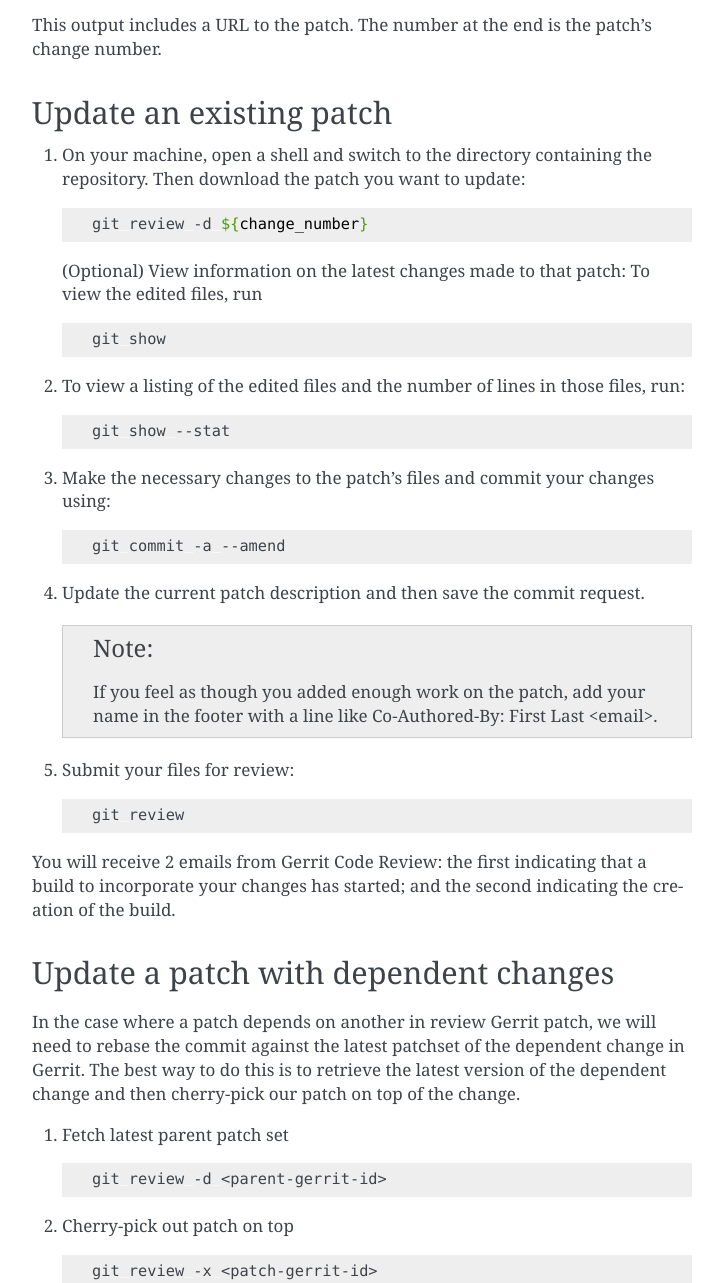
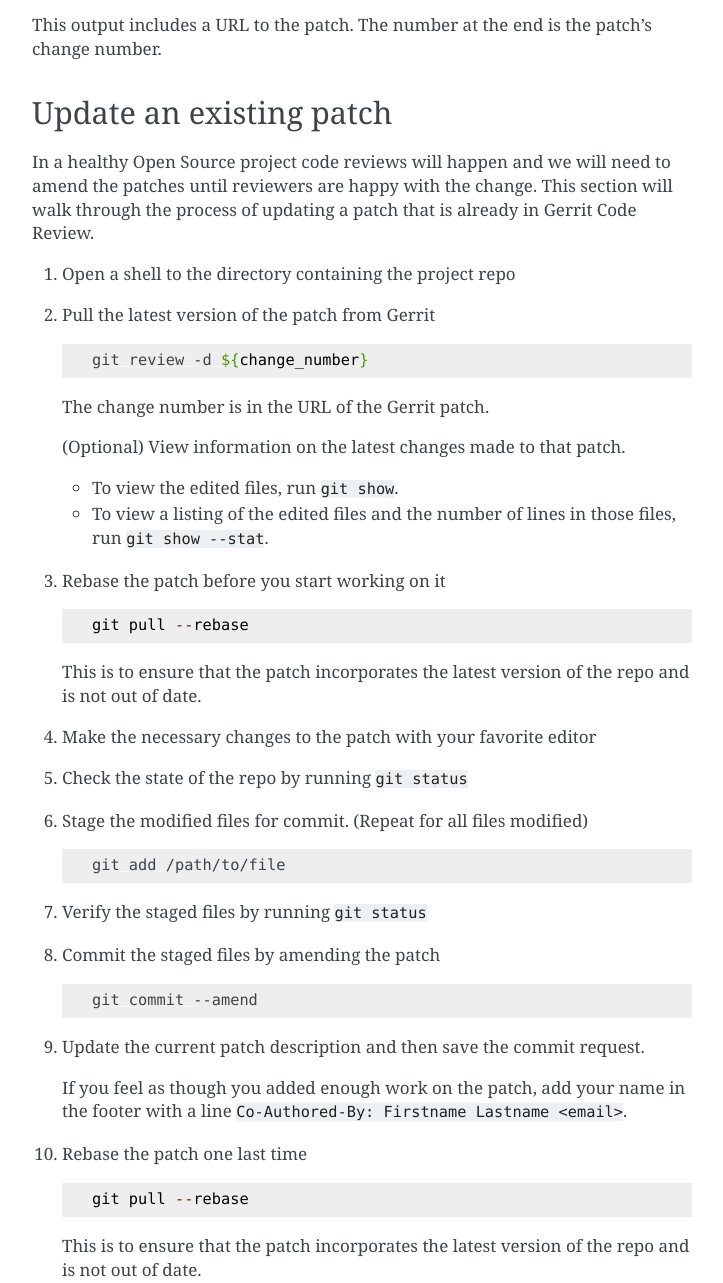
Before and after one commit to lfit/releng-docs, a Sphinx documentation site: the page built from docs/gerrit.rst, in a window 1280 px wide and 1400 px high, scrolled down 5549 px, cut to the strip 117-1400 px from the top of the window. Shown: the whole strip, without its empty margins (388-1111 px from the left). Built offline with Sphinx 7.4.7, drawn with Linux system fonts in a browser that asks for light colours; some of the changed text lies outside the part shown.

Commit message:
Improve 'Update an existing patch' section
Add more details and reword some of the sections so that it is more
complete. Pull in some information from the OpenDaylight docs wiki
https://wiki.opendaylight.org/view/Documentation/Tools#Common_Doc_Tasks

Issue: https://jira.opendaylight.org/browse/DOCS-41
Change-Id: Ie683c4cea16be40525e8af6788e884fafc3d2e86
Signed-off-by: Thanh Ha <thanh.ha@linuxfoundation.org>

```diff
--- a/docs/gerrit.rst
+++ b/docs/gerrit.rst
@@ -269,38 +269,63 @@ change number.
 Update an existing patch
 ========================
 
-#. On your machine, open a shell and switch to the directory containing the repository. Then
-   download the patch you want to update:
+In a healthy Open Source project code reviews will happen and we will need to
+amend the patches until reviewers are happy with the change. This section will
+walk through the process of updating a patch that is already in
+Gerrit Code Review.
+
+#. Open a shell to the directory containing the project repo
+#. Pull the latest version of the patch from Gerrit
 
    .. code-block:: bash
 
       git review -d ${change_number}
 
-   (Optional) View information on the latest changes made to that patch:
-   To view the edited files, run
+   The change number is in the URL of the Gerrit patch.
+
+   (Optional) View information on the latest changes made to that patch.
+
+   * To view the edited files, run ``git show``.
+   * To view a listing of the edited files and the number of lines in those
+     files, run ``git show --stat``.
+
+#. Rebase the patch before you start working on it
+
+   .. code-block::
+
+      git pull --rebase
+
+   This is to ensure that the patch incorporates the latest version of the
+   repo and is not out of date.
+
+#. Make the necessary changes to the patch with your favorite editor
+#. Check the state of the repo by running ``git status``
+#. Stage the modified files for commit. (Repeat for all files modified)
 
    .. code-block:: bash
 
-      git show
+      git add /path/to/file
 
-#. To view a listing of the edited files and the number of lines in those files, run:
+#. Verify the staged files by running ``git status``
+#. Commit the staged files by amending the patch
 
    .. code-block:: bash
 
-      git show --stat
-
-#. Make the necessary changes to the patch’s files and commit your changes using:
-
-   .. code-block:: bash
-
-      git commit -a --amend
+      git commit --amend
 
 #. Update the current patch description and then save the commit request.
 
-   .. note::
+   If you feel as though you added enough work on the patch, add your name
+   in the footer with a line ``Co-Authored-By: Firstname Lastname <email>``.
 
-      If you feel as though you added enough work on the patch, add your name in
-      the footer with a line like Co-Authored-By: First Last <email>.
+#. Rebase the patch one last time
+
+   .. code-block::
+
+      git pull --rebase
+
+   This is to ensure that the patch incorporates the latest version of the
+   repo and is not out of date.
 
 #. Submit your files for review:
 
@@ -308,9 +333,10 @@ Update an existing patch
 
       git review
 
-You will receive 2 emails from Gerrit Code Review: the first indicating that a build
-to incorporate your changes has started; and the second indicating the creation of the
-build.
+You will receive 2 emails from Gerrit Code Review: the first indicating that
+a build to incorporate your changes has started; and the second indicating
+the whether the build passed or failed. Refer to the console logs if the
+build has failed and amend the patch as necessary.
 
 Update a patch with dependent changes
 =====================================
```
